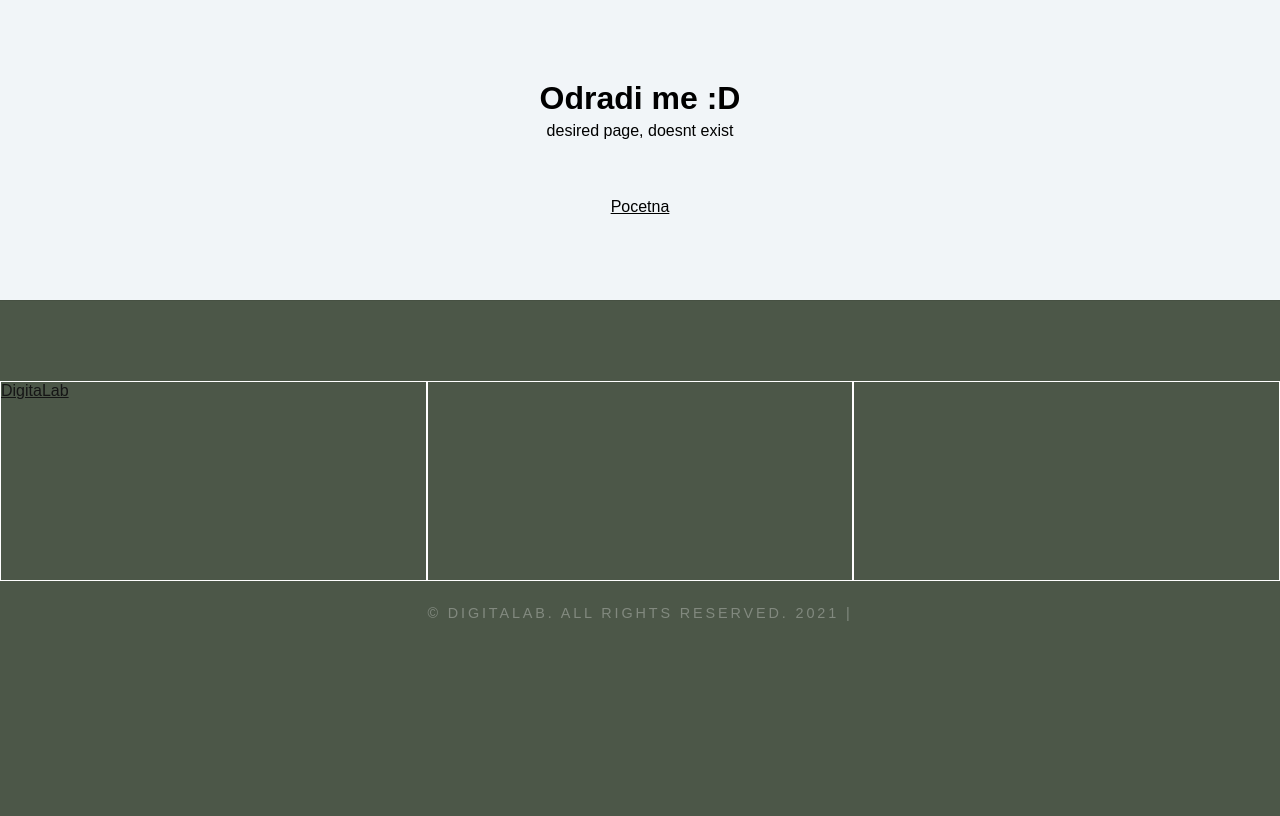
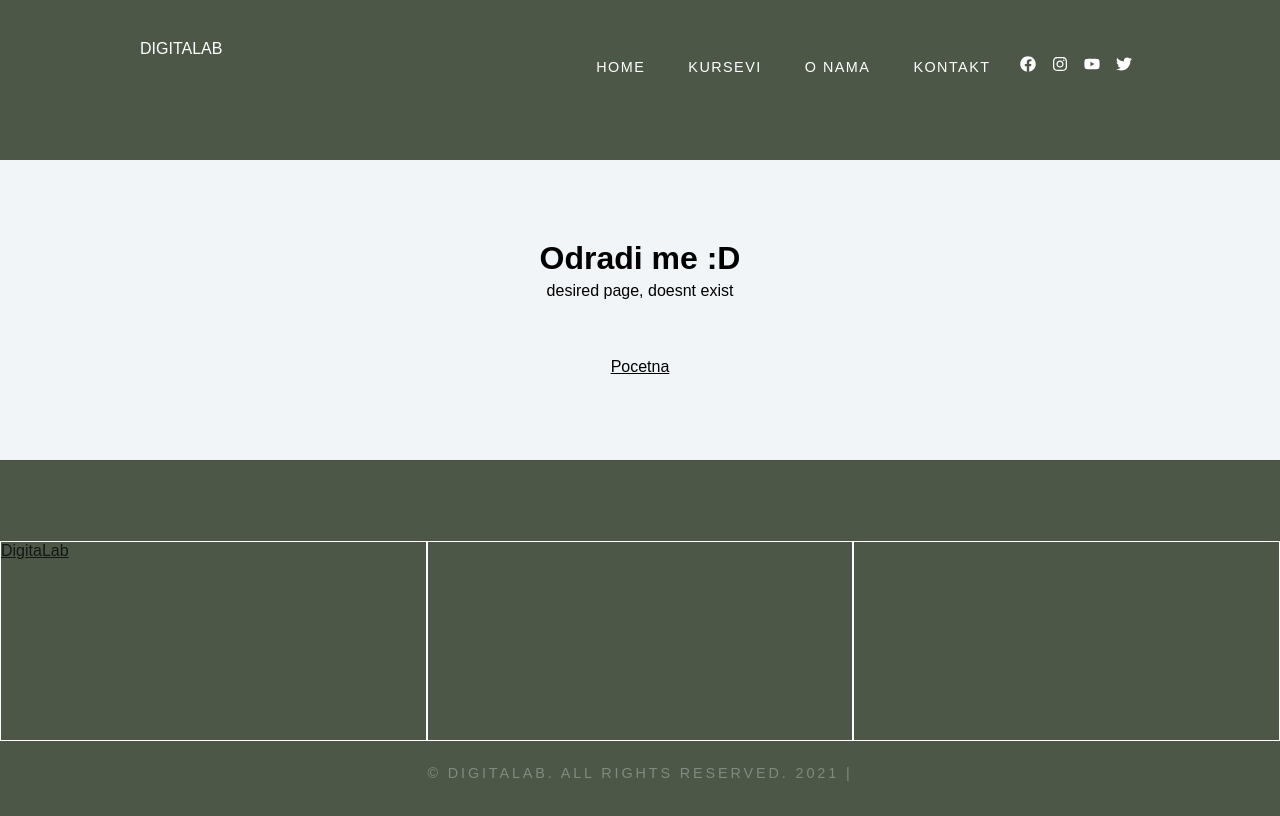
Before and after one commit to DigitaTest/coursesFrontend, a React (Create React App) app: page /error in a window 1280 px wide. Shown: the top 816 px of the page. Built offline with nearby package versions, Linux system fonts and the light colour scheme.

Commit message:
added navbar to error page

```diff
--- a/src/components/header/index.js
+++ b/src/components/header/index.js
@@ -1,22 +1,19 @@
-import Navbar from "./navbar";
-import { BrowserRouter as Router } from "react-router-dom";
+import Navbar from './navbar'
 
 const Index = () => {
   return (
     <>
-      <Router>
-        <header id="header-wrapper">
+      <header id='header-wrapper'>
         <Navbar />
-          <section id="banner" className="container">
+        <section id='banner' className='container'>
           <p>
             Mi smo <strong>DigitaLab</strong>, grupa mladih ljudi blabla truc
             truc. Test TEST TEST TEST
           </p>
         </section>
       </header>
-      </Router>
     </>
-  );
-};
+  )
+}
 
-export default Index;
+export default Index
--- a/src/components/main/index.js
+++ b/src/components/main/index.js
@@ -1,25 +1,28 @@
-import { Route, Switch } from "react-router-dom";
-import Courses from "../../pages/Courses";
-import Error from "./../../pages/Error";
-import ShowNavbar from "../../pages/Courses";
+import { Route, Switch } from 'react-router-dom'
+import Courses from '../../pages/Courses'
+import Error from './../../pages/Error'
+import ShowNavbar from '../../pages/Courses'
+import Home from './home'
 
-import Home from "./home";
 const Index = () => {
   return (
     <>
       <Switch>
-        <Route exact path="/">
+        <Route exact path='/'>
           <Home />
         </Route>
-        <Route path="/courses">
+        <Route exact path='/courses'>
           <Courses />
         </Route>
-        <Route path="*">
+        <Route exact path='/error'>
+          <Error />
+        </Route>
+        <Route path='*'>
           <Error />
         </Route>
       </Switch>
     </>
-  );
-};
+  )
+}
 
-export default Index;
+export default Index
--- a/src/pages/Error.js
+++ b/src/pages/Error.js
@@ -1,9 +1,11 @@
 import React from 'react'
 import { Link } from 'react-router-dom'
+import Navbar from './../components/header/navbar'
 
 const Error = () => {
   return (
-    <id>
+    <>
+      <Navbar />
       <main id='page-wrapper'>
         <div id='featured'>
           <h1>Odradi me :D </h1>
@@ -13,7 +15,7 @@ const Error = () => {
           </Link>
         </div>
       </main>
-    </id>
+    </>
   )
 }
 
```
Lines whose indentation alone changed are shown as unchanged.
